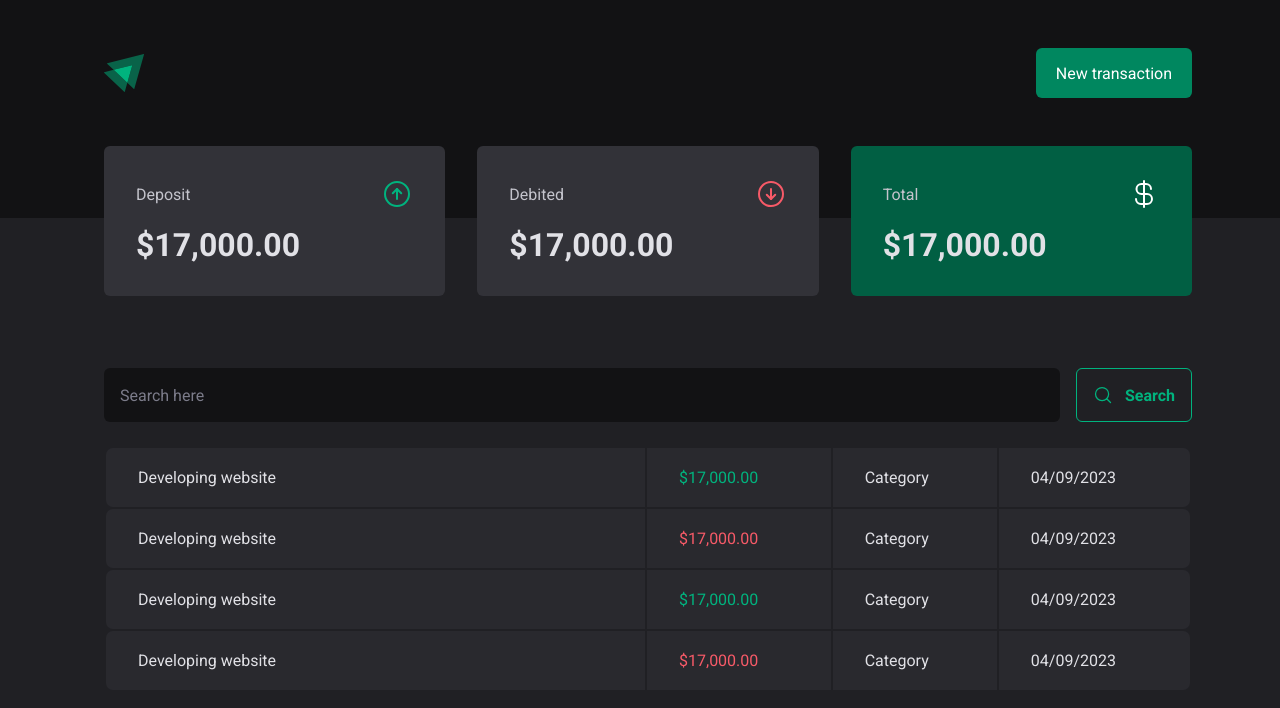
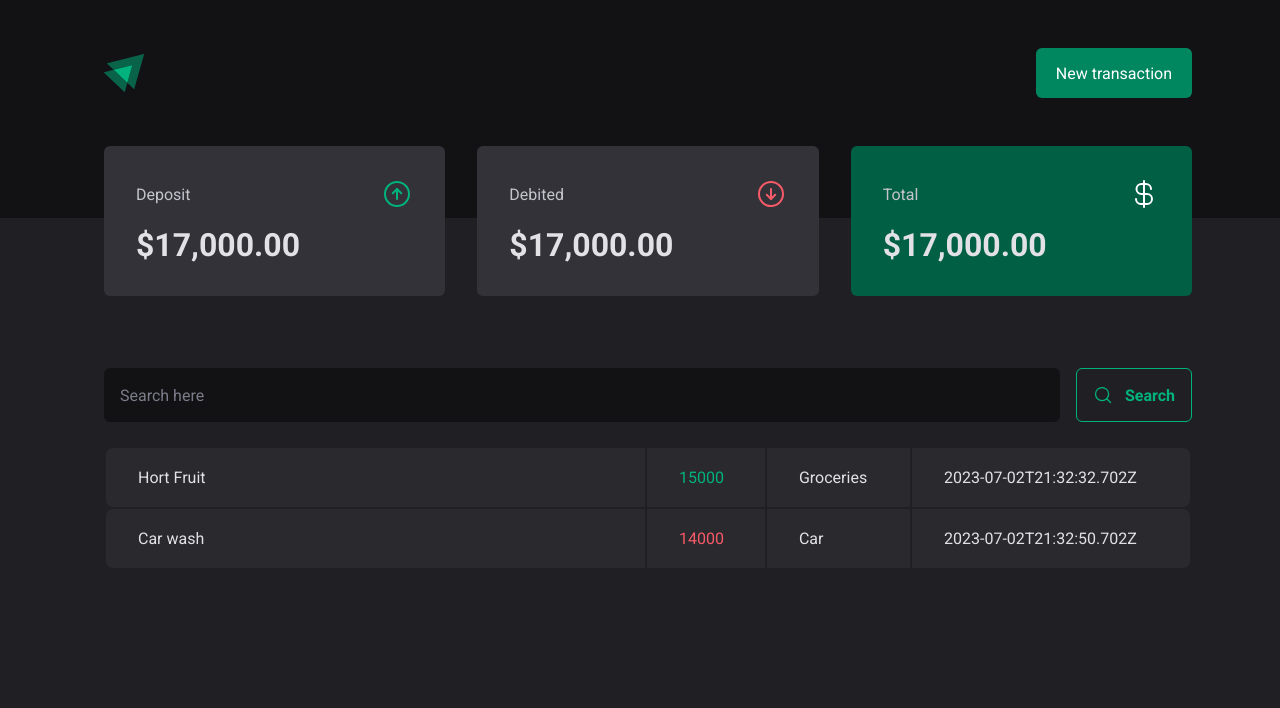
Before and after one commit to glsoliveira/finance-control, a React (Vite) app in the folder project-03/: page / in a window 1280 px wide. Shown: the top 708 px of the page. Built offline with nearby package versions, Linux system fonts and the light colour scheme; data requests are answered from the project's data file.

Commit message:
call API from Json-server

```diff
--- a/project-03/src/pages/transations/index.tsx
+++ b/project-03/src/pages/transations/index.tsx
@@ -1,3 +1,4 @@
+import { useEffect, useState } from "react";
 import { Header } from "../../components/Header";
 import { Summary } from "../../components/Summary";
 import { SearchForm } from "./components/SearchForm";
@@ -7,7 +8,35 @@ import {
   TrasactionsContainer,
 } from "./styles";
 
+interface Transaction {
+  id: number;
+  description: string;
+  type: "income" | "outcome";
+  category: string;
+  price: number;
+  created_at: string;
+}
+
 export function Transactions() {
+  const [transactions, setTransactions] = useState<Transaction[]>([]);
+
+  // call async function
+  async function fetchData() {
+    const response = await fetch("http://localhost:3000/transactions");
+    const data = await response.json();
+    console.log(data);
+    setTransactions(data);
+  }
+
+  useEffect(() => {
+    // fetch("http://localhost:3000/transactions")
+    //   .then((response) => response.json())
+    //   .then((data) => {
+    //     console.log(data);
+    //   });
+
+    fetchData();
+  }, []);
   return (
     <>
       <Header />
@@ -17,38 +46,20 @@ export function Transactions() {
         <SearchForm />
         <TransactionsTable>
           <tbody>
-            <tr>
-              <td width="50%">Developing website</td>
-              <td>
-                <PriceHighLight variant="income"> $17,000.00</PriceHighLight>
-              </td>
-              <td>Category</td>
-              <td>04/09/2023</td>
-            </tr>
-            <tr>
-              <td width="50%">Developing website</td>
-              <td>
-                <PriceHighLight variant="outcome"> $17,000.00</PriceHighLight>
-              </td>
-              <td>Category</td>
-              <td>04/09/2023</td>
-            </tr>
-            <tr>
-              <td width="50%">Developing website</td>
-              <td>
-                <PriceHighLight variant="income"> $17,000.00</PriceHighLight>
-              </td>
-              <td>Category</td>
-              <td>04/09/2023</td>
-            </tr>
-            <tr>
-              <td width="50%">Developing website</td>
-              <td>
-                <PriceHighLight variant="outcome"> $17,000.00</PriceHighLight>
-              </td>
-              <td>Category</td>
-              <td>04/09/2023</td>
-            </tr>
+            {transactions.map((transaction) => {
+              return (
+                <tr key={transaction.id}>
+                  <td width="50%">{transaction.description}</td>
+                  <td>
+                    <PriceHighLight variant={transaction.type}>
+                      {transaction.price}
+                    </PriceHighLight>
+                  </td>
+                  <td>{transaction.category}</td>
+                  <td>{transaction.created_at}</td>
+                </tr>
+              );
+            })}
           </tbody>
         </TransactionsTable>
       </TrasactionsContainer>
```
